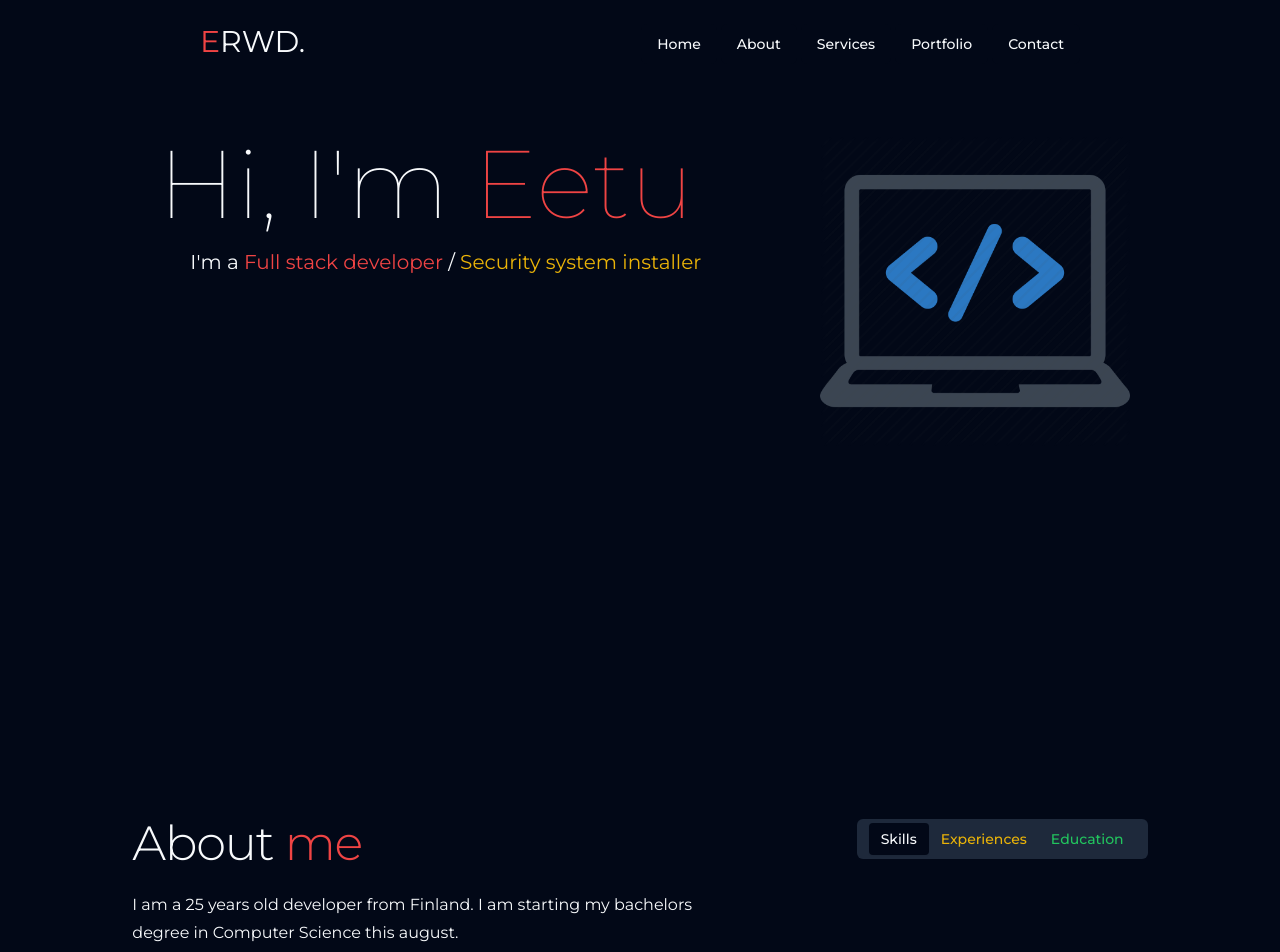
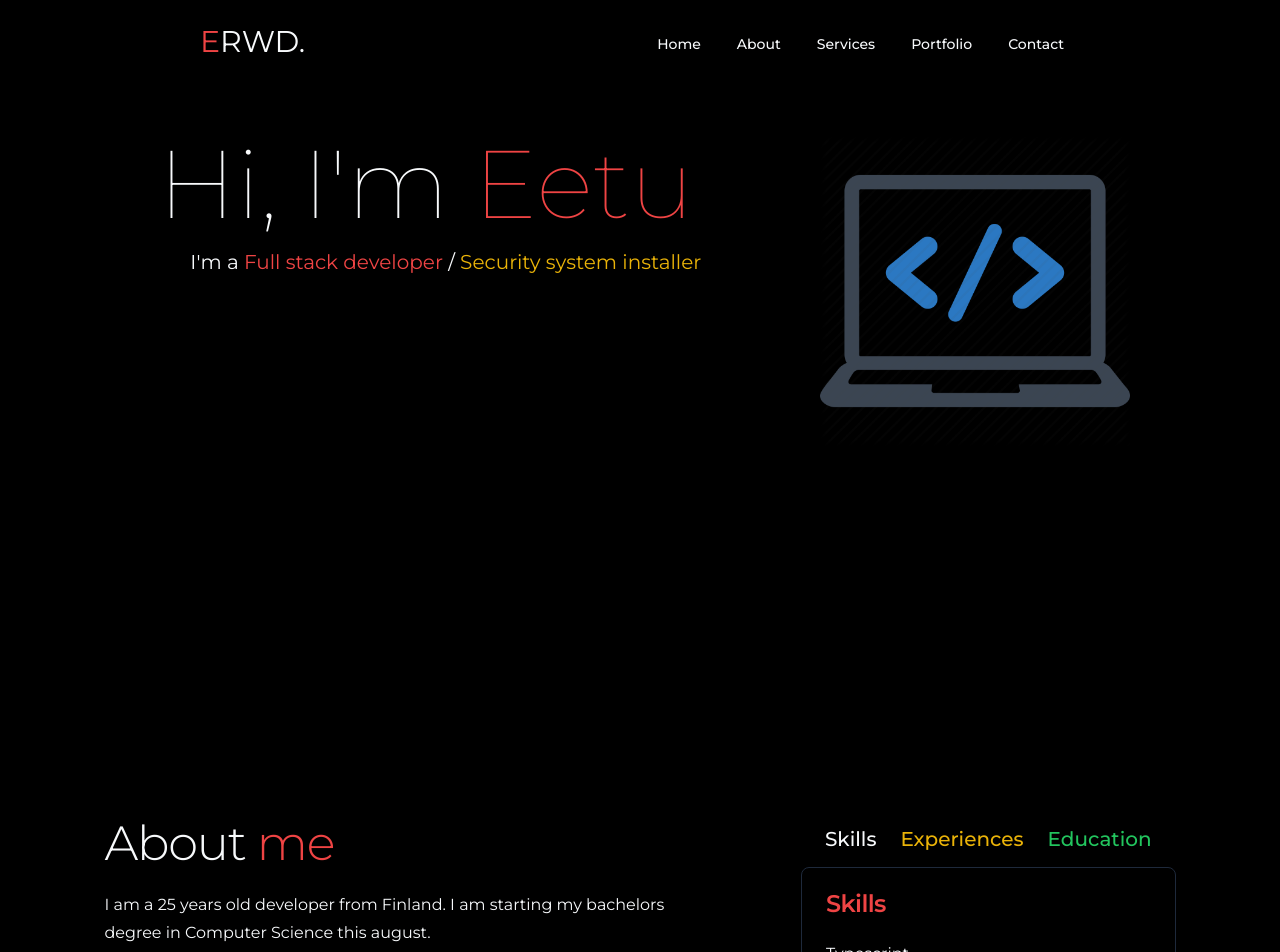
Before and after one commit to awonfs/portfolio, a Next.js app: page / in a window 1280 px wide. Shown: the top 952 px of the page. Built offline with nearby package versions, Linux system fonts and the light colour scheme.

Commit message:
Changed bg color, continued working on tabcards

```diff
--- a/app/globals.css
+++ b/app/globals.css
@@ -4,17 +4,17 @@
 
 @layer base {
   :root {
-    --background: 0 0% 100%;
-    --foreground: 222.2 84% 4.9%;
+    --background: 359, 100%, 0%;
+    --foreground: 359, 100%, 0%;
 
     --muted: 210 40% 96.1%;
     --muted-foreground: 215.4 16.3% 46.9%;
 
     --popover: 0 0% 100%;
-    --popover-foreground: 222.2 84% 4.9%;
+    --popover-foreground: 359, 100%, 0%;
 
     --card: 0 0% 100%;
-    --card-foreground: 222.2 84% 4.9%;
+    --card-foreground: 359, 100%, 0%;
 
     --border: 214.3 31.8% 91.4%;
     --input: 214.3 31.8% 91.4%;
@@ -37,16 +37,16 @@
   }
 
   .dark {
-    --background: 222.2 84% 4.9%;
+    --background: 359, 100%, 0%;
     --foreground: 210 40% 98%;
 
-    --muted: 217.2 32.6% 17.5%;
-    --muted-foreground: 215 20.2% 65.1%;
+    --muted: 359, 100%, 0%;
+    --muted-foreground: 359, 100%, 0%;
 
-    --popover: 222.2 84% 4.9%;
+    --popover: 359, 100%, 0%;
     --popover-foreground: 210 40% 98%;
 
-    --card: 222.2 84% 4.9%;
+    --card: 359, 100%, 0%;
     --card-foreground: 210 40% 98%;
 
     --border: 217.2 32.6% 17.5%;
--- a/components/about.tsx
+++ b/components/about.tsx
@@ -1,5 +1,6 @@
 /* eslint-disable react/no-unescaped-entities */
 import { Tabs, TabsContent, TabsList, TabsTrigger } from "@/components/ui/tabs";
+import TabCard from "./cards/tab-card";
 
 function About() {
   return (
@@ -32,19 +33,62 @@ function About() {
         <div className="flex flex-col items-center">
           <Tabs defaultValue="skills" className="">
             <TabsList className="px-3">
-              <TabsTrigger className="text-red-500" value="skills">
+              <TabsTrigger
+                className="text-red-500 text-xl focus:text-2xl"
+                value="skills"
+              >
                 Skills
               </TabsTrigger>
-              <TabsTrigger className="text-yellow-500" value="expereience">
+              <TabsTrigger
+                className="text-yellow-500 text-xl focus:text-2xl"
+                value="expereience"
+              >
                 Experiences
               </TabsTrigger>
-              <TabsTrigger className="text-green-500" value="education">
+              <TabsTrigger
+                className="text-green-500 text-xl focus:text-2xl"
+                value="education"
+              >
                 Education
               </TabsTrigger>
             </TabsList>
-            <TabsContent value="skills"></TabsContent>
-            <TabsContent value="expereience"></TabsContent>
-            <TabsContent value="education"></TabsContent>
+            <TabsContent value="skills">
+              <TabCard
+                title="Skills"
+                titleColor="text-red-500"
+                listWords={[
+                  "Typescript",
+                  "Next.js",
+                  "TailwindCSS",
+                  "Git",
+                  "Node.js",
+                  "Express.js",
+                  "REST",
+                  "Prisma",
+                  "PostgreSQL",
+                  "Access control systems",
+                  "CCTV",
+                  "Alarm systems",
+                ]}
+              />
+            </TabsContent>
+            <TabsContent value="expereience">
+              <TabCard
+                title="Experiences"
+                titleColor="text-yellow-500"
+                listWords={["Security system installer (2019 - present)"]}
+              />
+            </TabsContent>
+            <TabsContent value="education">
+              <TabCard
+                title="Education"
+                titleColor="text-green-500"
+                listWords={[
+                  "ICT @RPKK (2015 - 2018)",
+                  "BBA in Computer Science @HAMK (2023 - 2026)",
+                ]}
+              />
+            </TabsContent>
           </Tabs>
         </div>
       </div>
--- a/components/cards/education-card.tsx
+++ /dev/null
@@ -1,7 +0,0 @@
-import React from "react";
-
-function EducationCard() {
-  return <div>EducationCard</div>;
-}
-
-export default EducationCard;
--- a/components/cards/experience-card.tsx
+++ /dev/null
@@ -1,7 +0,0 @@
-import React from "react";
-
-function ExperienceCard() {
-  return <div>ExperienceCard</div>;
-}
-
-export default ExperienceCard;
--- a/components/cards/skill-card.tsx
+++ /dev/null
@@ -1,7 +0,0 @@
-import React from "react";
-
-function SkillCard() {
-  return <div>SkillCard</div>;
-}
-
-export default SkillCard;
--- /dev/null
+++ b/components/cards/tab-card.tsx
@@ -0,0 +1,30 @@
+import { Card, CardContent, CardHeader, CardTitle } from "@/components/ui/card";
+
+type TabCardProps = {
+  title: string;
+  titleColor: string;
+  listWords: string[];
+};
+
+function TabCard({ title, titleColor, listWords }: TabCardProps) {
+  return (
+    <Card>
+      <CardHeader>
+        <CardTitle className={titleColor}>{title}</CardTitle>
+      </CardHeader>
+      <CardContent>
+        <ul>
+          {listWords.map((word) => {
+            return (
+              <li key={word} className="leading-7 [&:not(:first-child)]:mt-1">
+                {word}
+              </li>
+            );
+          })}
+        </ul>
+      </CardContent>
+    </Card>
+  );
+}
+
+export default TabCard;
```
